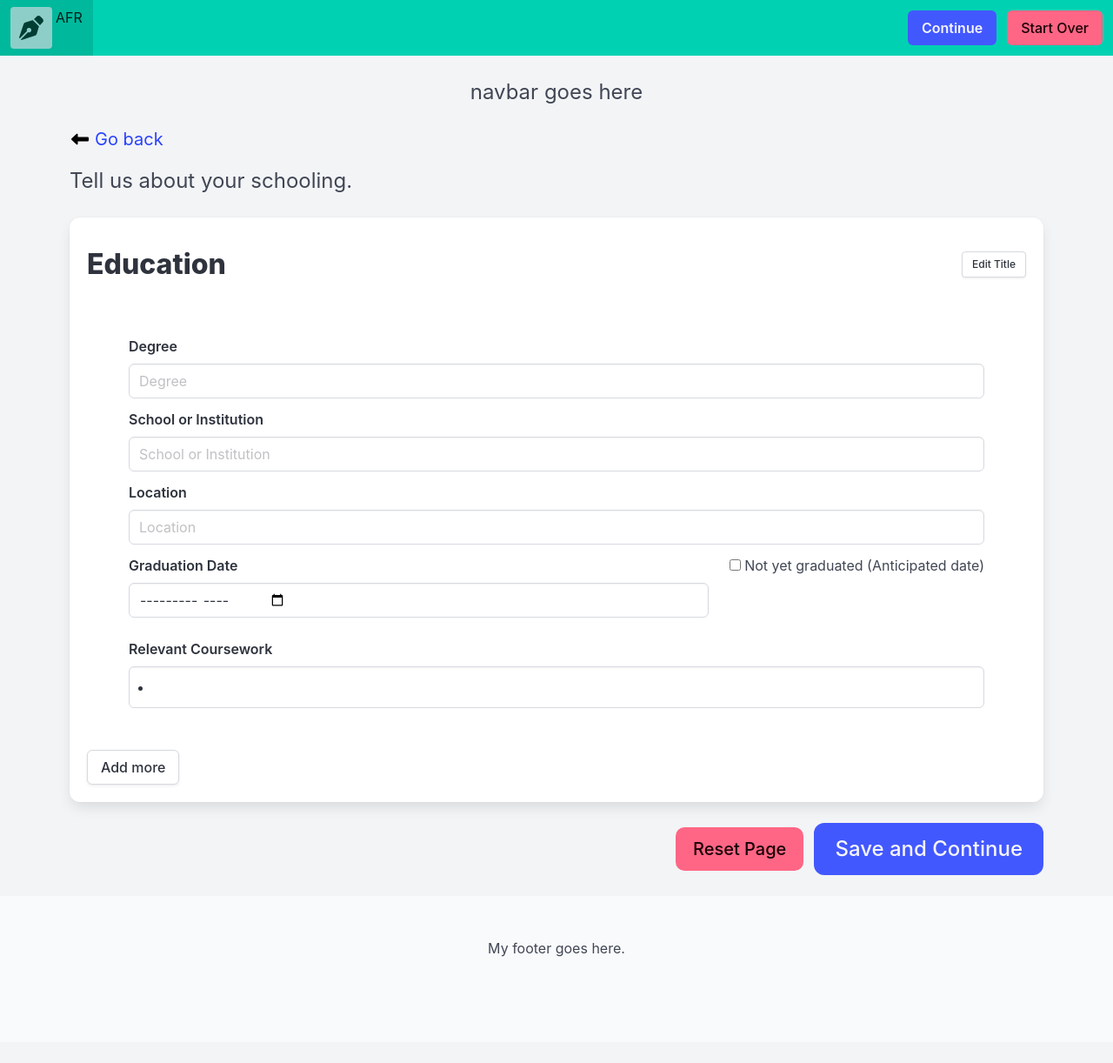
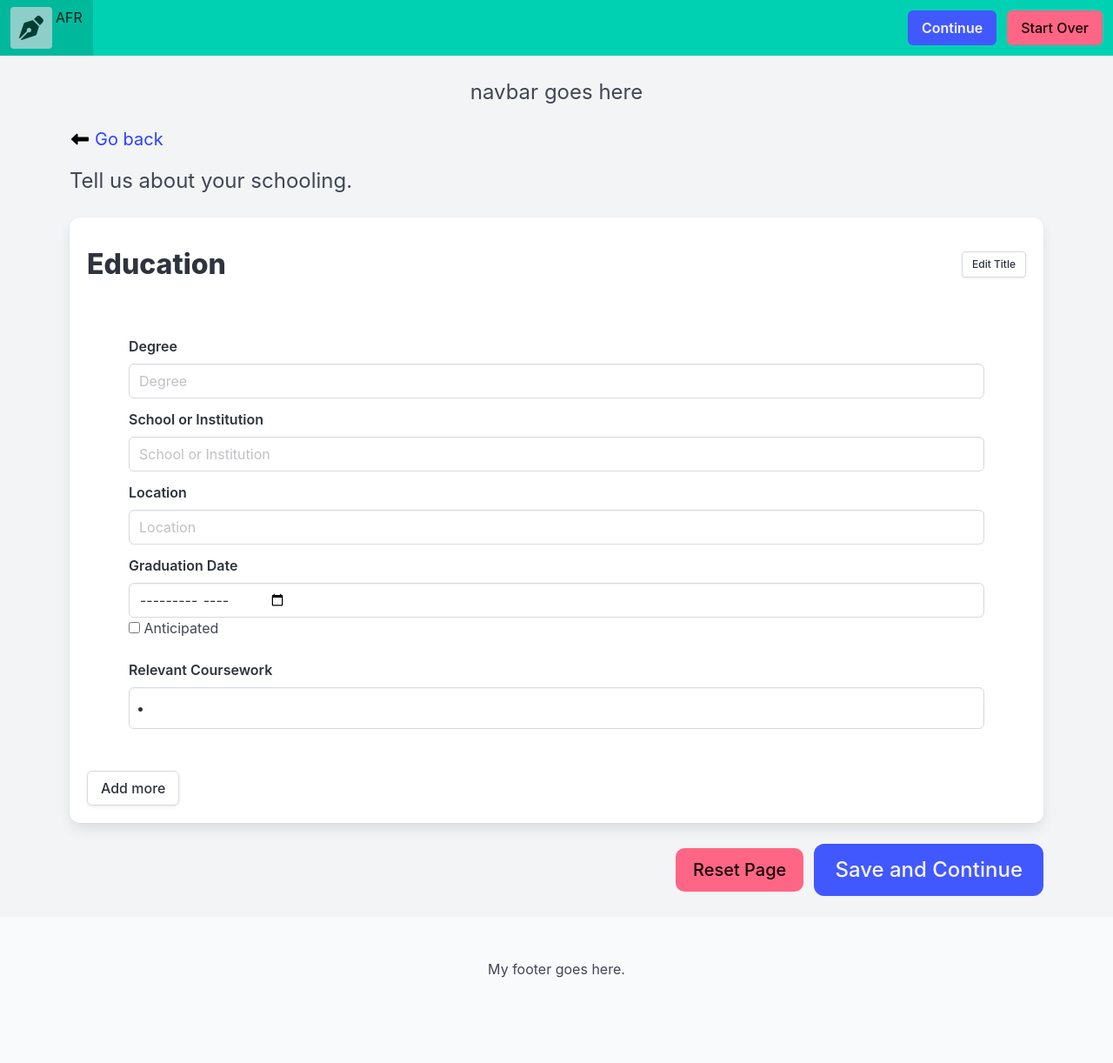
Before and after one commit to HeirOfNorton/alwaysfreeresume, a Jekyll site: the page built from pages/education.html, in a window 1280 px wide. Shown: the whole page at 87% size. Built offline with Jekyll 4.4.1, drawn with Linux system fonts in a browser that asks for light colours; before the commit the page ends 1198 px from its top, so only the background shows below that.

Commit message:
Didn't like that layout either. Changed back to haing the check under the date, and simply allowing it with education without disabling the date.

```diff
--- a/_includes/items.html
+++ b/_includes/items.html
@@ -76,20 +76,6 @@
                         </div>
                     </div>
                 {% endif %}
-                {% if include.vars.dates.current %}
-                    <div class="column is-narrow">
-                        <div class="field">
-                            <label class="checkbox is-small">
-                                <input
-                                    type="checkbox"
-                                    name="current"
-                                    x-model="item.dates.current"
-                                >
-                                {{ include.vars.dates.current }}
-                            </label>
-                        </div>
-                    </div>
-                {% endif %}
                 {% if include.vars.dates.end %}
                     <div class="column">
                         <div class="field">
@@ -102,9 +88,19 @@
                                     type="month"
                                     name="{{ include.vars.dates.end }}"
                                     x-model="item.dates.end"
-                                    :disabled="item.dates.current"
+                                    {% if include.bars.dates.current-blocks %}:disabled="item.dates.current"{% endif %}
                                 >
                             </div>
+                            {% if include.vars.dates.current %}
+                            <label class="checkbox is-small">
+                                <input
+                                    type="checkbox"
+                                    name="current"
+                                    x-model="item.dates.current"
+                                >
+                                {{ include.vars.dates.current }}
+                            </label>
+                            {% endif %}
                         </div>
                     </div>
                 {% endif %}
--- a/pages/education.html
+++ b/pages/education.html
@@ -16,8 +16,8 @@ forms:
         item-name: Degree
         location: Location
         dates:
-            start: Graduation Date
-            current: Not yet graduated (Anticipated date)
+            end: Graduation Date
+            current: Anticipated
         subitems: Relevant Coursework
 ---
 
--- a/pages/experience.html
+++ b/pages/experience.html
@@ -18,7 +18,8 @@ forms:
         dates:
             start: Start Date
             end: End Date
-            current: I am still working here
+            current: Current Job
+            current-blocks: true
         subitems: Accomplishments
 ---
 
```
